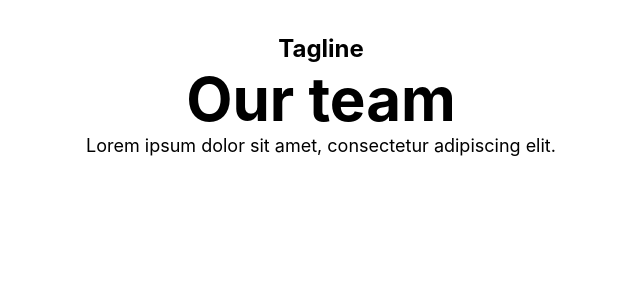
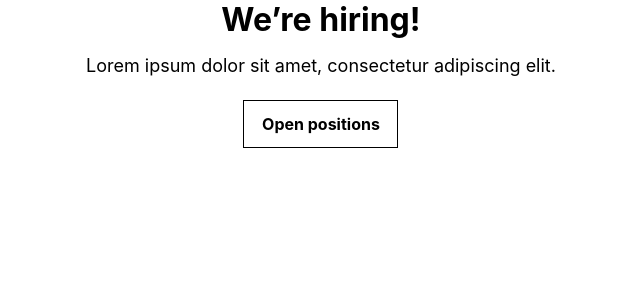
Before and after one commit to willonb/react-course, a React (Create React App) app: page / in a window 1280 px wide. Shown: the top 300 px of the page, without its empty margins (319-959 px from the left). Built offline with nearby package versions, Linux system fonts and the light colour scheme.

Commit message:
atulização3

```diff
--- a/src/App.jsx
+++ b/src/App.jsx
@@ -1,12 +1,12 @@
 import "./App.css";
 
-import Section from "./components/Team/components/section"
+import Main from "./components/Team/components/main"
 
 function App() {
   return (
     <body>
 
-     <Section />
+    <Main />
 
     </body>
   );
--- a/src/components/Team/components/main.jsx
+++ b/src/components/Team/components/main.jsx
@@ -4,10 +4,14 @@ import "../styles.css"
 
 export default function main() {
 return (
-    <div>
-      <h1>nlççlçlçlçlçloçiuo</h1>
-      <h2>dhgfrnjfhmj</h2>
-      <p></p>
+    <div className="main-container">
+    <h1>We’re hiring!</h1>
+    <p>Lorem ipsum dolor sit amet, consectetur adipiscing elit. </p>
+
+    <div className="main-botton">
+      <h3>Open positions</h3>
+    </div>
+
     </div>
   )
 }
--- a/src/components/Team/styles.css
+++ b/src/components/Team/styles.css
@@ -90,3 +90,40 @@
   font-size: 18px;
   font-weight: 400px;
 }
+
+.main-container {
+  display: flex;
+  justify-content: center;
+  flex-direction: column;
+  align-items: center;
+
+  font-family: -apple-system, BlinkMacSystemFont, 'Segoe UI', Roboto, Oxygen, Ubuntu, Cantarell, 'Open Sans', 'Helvetica Neue', sans-serif;
+}
+
+.main-container > h1 {
+  font-size: 32px;
+  font-weight: 700px;
+  display: flex;
+}
+
+.main-container > p {
+  margin-top: 16px;
+  font-size: 18px;
+}
+
+.main-botton {
+  margin-top: 24px;
+  display: flex;
+  justify-content: center;
+  align-items: center;
+
+
+  width: 155px;
+  height: 48px;
+  border: 1px solid black;
+}
+
+.main-botton > h3 {
+  font-size: 16px;
+  font-weight: 400px;
+}
```
